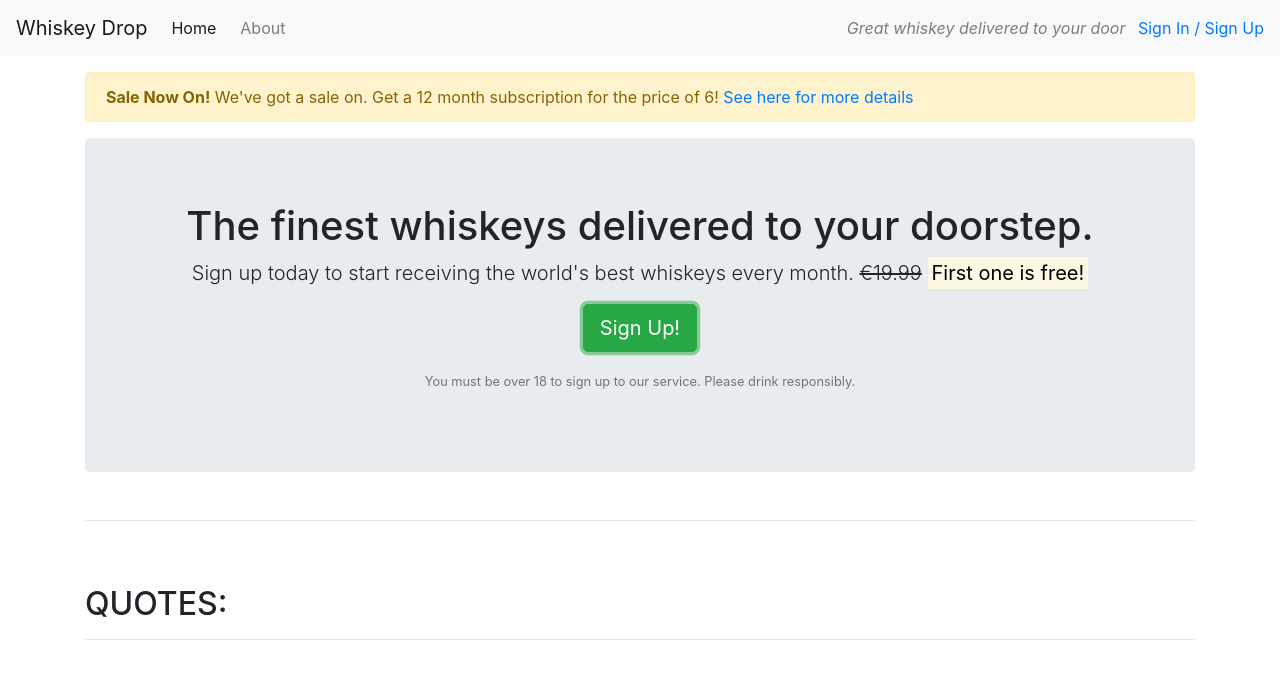
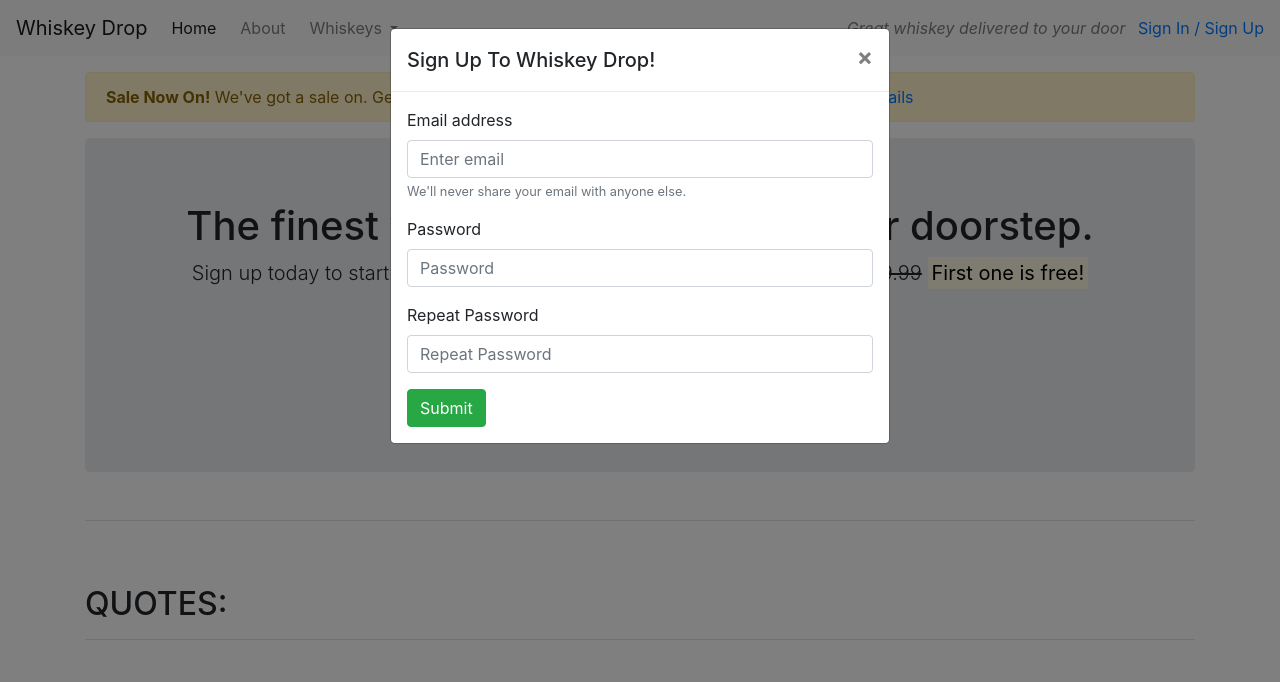
Before and after one commit to gallaghb/Components, a plain HTML site: page index.html in a window 1280 px wide. Both pictures are taken after a click on the button "Sign Up!". Shown: the top 682 px of the page. Drawn offline with nearby package versions, Linux system fonts and the light colour scheme.

Commit message:
Adding final code for Progressive Enhancement Part2

```diff
--- a/index.html
+++ b/index.html
@@ -14,12 +14,29 @@
     <nav class="navbar navbar-light navbar-expand-sm bg-light">
         <a href="/" class="navbar-brand">
                     Whiskey Drop</a>
-        <ul class="navbar-nav mr-auto">
-            <li class="active nav-item mr-2"><a class="nav-link" href="/">Home</a></li>
-            <li class="nav-item mr-2"><a class="nav-link" href="">About</a></li>
-            <li class="nav-item mr-2 d-block d-sm-none"><a class="nav-link" href="">Sign In / Sign Up</a></li>
-        </ul>
 
+        <button class="navbar-toggler ml-auto" type="button" data-toggle="collapse" data-target="#navbarNavDropdown" aria-controls="navbarNavDropdown" aria-expanded="false" aria-label="Toggle navigation">
+        <span class="navbar-toggler-icon"></span></button>
+
+        <div class="collapse navbar-collapse" id="navbarNavDropdown">
+            <ul class="navbar-nav mr-auto">
+                <li class="active nav-item mr-2"><a class="nav-link" href="/">Home</a></li>
+                <li class="nav-item mr-2"><a class="nav-link" href="">About</a></li>
+                <li class="nav-item dropdown">
+                    <a class="nav-link dropdown-toggle" href="#" id="navbarDropdownMenuLink" role="button" data-toggle="dropdown" aria-haspopup="true" aria-expanded="false">
+          Whiskeys
+        </a>
+                    <div class="dropdown-menu" aria-labelledby="navbarDropdownMenuLink">
+                        <a class="dropdown-item" href="#">Irish</a>
+                        <a class="dropdown-item" href="#">Scotch</a>
+                        <a class="dropdown-item" href="#">Japanese</a>
+                        <a class="dropdown-item" href="#">American</a>
+                    </div>
+                </li>
+
+                <li class="nav-item mr-2 d-block d-sm-none"><a class="nav-link" href="">Sign In / Sign Up</a></li>
+            </ul>
+        </div>
         <div class="d-none d-md-block">
             <p class="navbar-text my-auto mr-2"><i>Great whiskey delivered to your door</i></p>
             <a href="/login">Sign In / Sign Up</a>
@@ -43,7 +60,7 @@
                         <s class="d-none d-sm-inline">€19.99</s>
                         <span class="d-inline d-sm-none"><br></span>
                         <strong><mark>First one is free!</mark></strong></p>
-                    <p><button class="btn btn-lg btn-success">Sign Up!</button></p>
+                    <p><button class="btn btn-lg btn-success" data-toggle="modal" data-target="#signUpModal">Sign Up!</button></p>
                     <p class="text-muted"><small>You must be over 18 to sign up to our service. Please drink responsibly.</small></p>
                 </section>
             </div>
@@ -123,9 +140,41 @@
         </section>
         <!-- /.features -->
     </article>
-    <script src="https://code.jquery.com/jquery-3.4.1.slim.min.js" integrity="sha384-J6qa4849blE2+poT4WnyKhv5vZF5SrPo0iEjwBvKU7imGFAV0wwj1yYfoRSJoZ+n" crossorigin="anonymous"></script>
-    <script src="https://cdn.jsdelivr.net/npm/popper.js@1.16.0/dist/umd/popper.min.js" integrity="sha384-Q6E9RHvbIyZFJoft+2mJbHaEWldlvI9IOYy5n3zV9zzTtmI3UksdQRVvoxMfooAo" crossorigin="anonymous"></script>
-    <script src="https://stackpath.bootstrapcdn.com/bootstrap/4.4.1/js/bootstrap.min.js" integrity="sha384-wfSDF2E50Y2D1uUdj0O3uMBJnjuUD4Ih7YwaYd1iqfktj0Uod8GCExl3Og8ifwB6" crossorigin="anonymous"></script>
+
+    <div class="modal" tabindex="-1" role="dialog" id="signUpModal">
+        <div class="modal-dialog" role="document">
+            <div class="modal-content">
+                <div class="modal-header">
+                    <h5 class="modal-title">Sign Up To Whiskey Drop!</h5>
+                    <button type="button" class="close" data-dismiss="modal" aria-label="Close">
+          <span aria-hidden="true">&times;</span>
+        </button>
+                </div>
+                <div class="modal-body">
+                    <form>
+                        <div class="form-group">
+                            <label for="exampleInputEmail1">Email address</label>
+                            <input type="email" class="form-control" id="exampleInputEmail1" aria-describedby="emailHelp" placeholder="Enter email">
+                            <small id="emailHelp" class="form-text text-muted">We'll never share your email with anyone else.</small>
+                        </div>
+                        <div class="form-group">
+                            <label for="password">Password</label>
+                            <input type="password" class="form-control" id="password" placeholder="Password">
+                        </div>
+                        <div class="form-group">
+                            <label for="repeatPassword">Repeat Password</label>
+                            <input type="password" class="form-control" id="repeatPassword" placeholder="Repeat Password">
+                        </div>
+                        <button type="submit" class="btn btn-success">Submit</button>
+                    </form>
+                </div>
+            </div>
+        </div>
+    </div>
+
+    <script src="https://code.jquery.com/jquery-3.3.1.slim.min.js" integrity="sha384-q8i/X+965DzO0rT7abK41JStQIAqVgRVzpbzo5smXKp4YfRvH+8abtTE1Pi6jizo" crossorigin="anonymous"></script>
+    <script src="https://cdnjs.cloudflare.com/ajax/libs/popper.js/1.14.3/umd/popper.min.js" integrity="sha384-ZMP7rVo3mIykV+2+9J3UJ46jBk0WLaUAdn689aCwoqbBJiSnjAK/l8WvCWPIPm49" crossorigin="anonymous"></script>
+    <script src="https://stackpath.bootstrapcdn.com/bootstrap/4.1.3/js/bootstrap.min.js" integrity="sha384-ChfqqxuZUCnJSK3+MXmPNIyE6ZbWh2IMqE241rYiqJxyMiZ6OW/JmZQ5stwEULTy" crossorigin="anonymous"></script>
 </body>
 
 </html>
```
